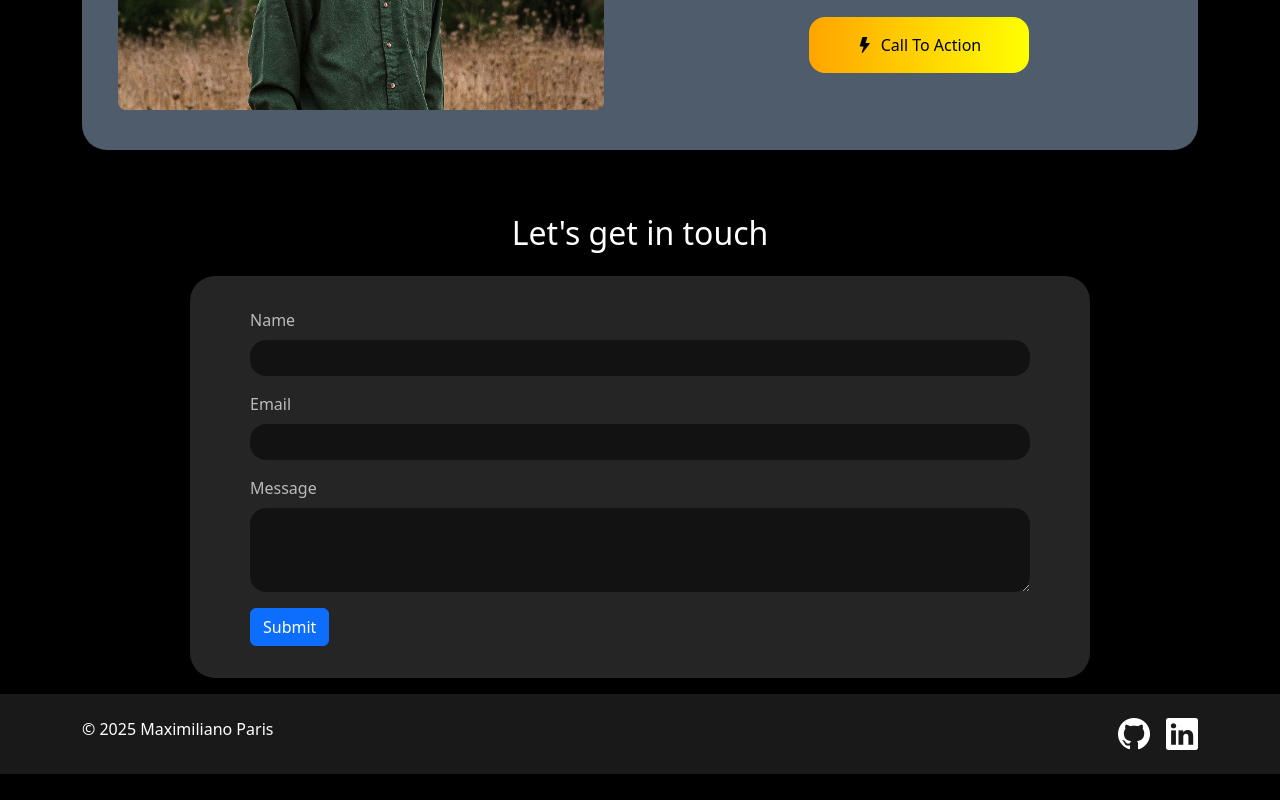
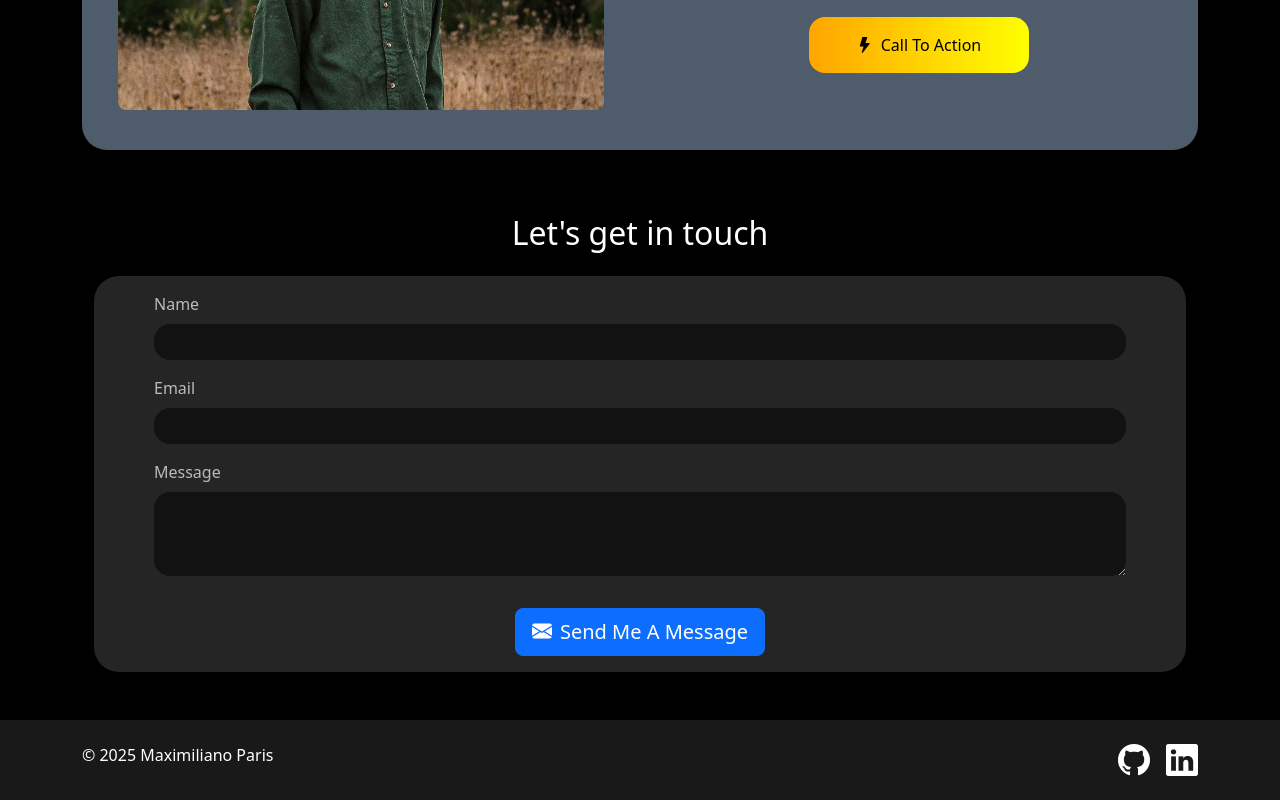
Before and after one commit to maxiparis/portfolio, a React (Vite) app: page / in a window 1280 px wide. Shown: the part 430-1230 px from the top of the page. Before the commit the page ends 1204 px from the top, so only its background shows below. Built offline with nearby package versions, Linux system fonts and the light colour scheme.

Commit message:
Update ContactForm design and refine button styling

```diff
--- a/src/App.css
+++ b/src/App.css
@@ -66,15 +66,13 @@ body {
 .contact-card-dark {
   background-color: #252525;
   border-radius: 25px;
-  padding: 1rem;
-  margin: 1rem;
+  max-width: 900px
 }
 
 .contact-card-light {
   background-color: #c2c2c2;
   border-radius: 25px;
-  padding: 1rem;
-  margin: 1rem;
+  max-width: 900px
 }
 
 
@@ -103,3 +101,11 @@ body {
 .input-light.form-control:focus {
   color: #020000;
 }
+
+.send-message-button.button {
+  background-color: #405059;
+  color: #ffffff;
+  border-radius: 25px;
+  padding: 1rem;
+  margin: 1rem;
+}
--- a/src/components/home/ContactForm.tsx
+++ b/src/components/home/ContactForm.tsx
@@ -24,9 +24,9 @@ export default function ContactForm() {
   };
 
   return (
-    <Container className={getStyle.contactFormBackground} style={{ maxWidth: '900px'}}>
+    <Container className={`${getStyle.contactFormBackground} py-3 mb-5 mt-3`}>
       <Form
-        className="px-5 py-3"
+        className="px-md-5 px-xs-1"
         ref={form}
         onSubmit={handleSubmit}
       >
@@ -67,9 +67,15 @@ export default function ContactForm() {
           />
         </Form.Group>
 
-        <div>
-          <Button variant="primary" type="submit" className="mt-3 submit-button">
-            Submit
+        <div className="d-flex flex-row justify-content-center mt-3">
+          <Button
+            className="mt-3"
+            variant="primary"
+            size={"lg"}
+            type="submit"
+          >
+            <i className="bi bi-envelope-fill me-2"></i>
+            Send Me A Message
           </Button>
         </div>
       </Form>
```
